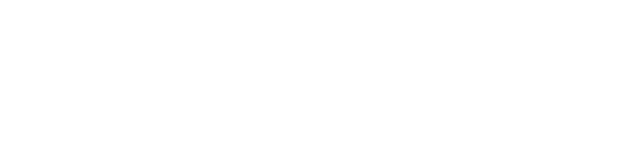
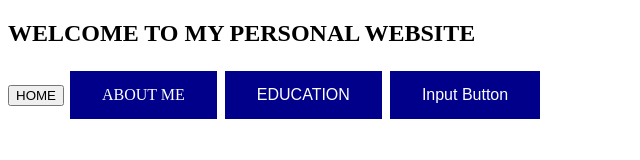
Before and after one commit to IzatiAthirah/IZATI_ATHIRAH_MYPERSONALWEBSITE, a plain HTML site: page IndividualAssignmentIMD311.html in a window 1280 px wide. Shown: the whole page, without its empty margins (0-640 px from the left). Drawn offline with Linux system fonts and the light colour scheme.

Commit message:
Personal Website

```diff
--- a/IndividualAssignmentIMD311.html
+++ b/IndividualAssignmentIMD311.html
@@ -4,8 +4,30 @@
 	<meta charset="utf-8">
 	<meta name="viewport" content="width=device-width, initial-scale=1">
 	<title>My Personal Website</title>
+	<style type="button/css"></style>
+	<style>
+.button {
+  background-color: darkblue;
+  border: none;
+  color: white;
+  padding: 15px 32px;
+  text-align: center;
+  text-decoration: none;
+  display: inline-block;
+  font-size: 16px;
+  margin: 4px 2px;
+  cursor: pointer;
+}
+</style>
+<body>
+
+<h2>WELCOME TO MY PERSONAL WEBSITE</h2>
+
+<button>HOME</button>
+<a href="#" class="button">ABOUT ME</a>
+<button class="button">EDUCATION</button>
+<input type="button" class="button" value="Input Button">
 </head>
-<body>
 
 </body>
 </html>
```
